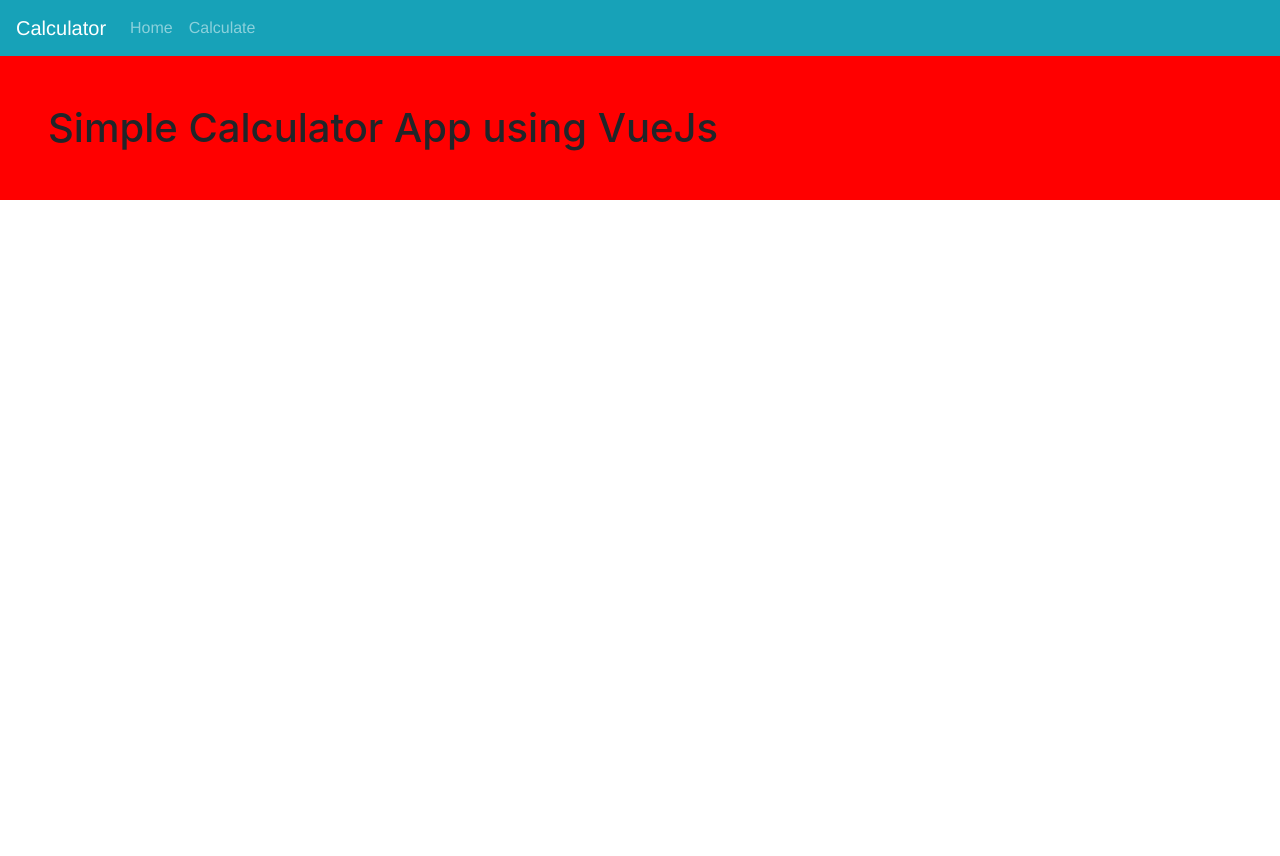
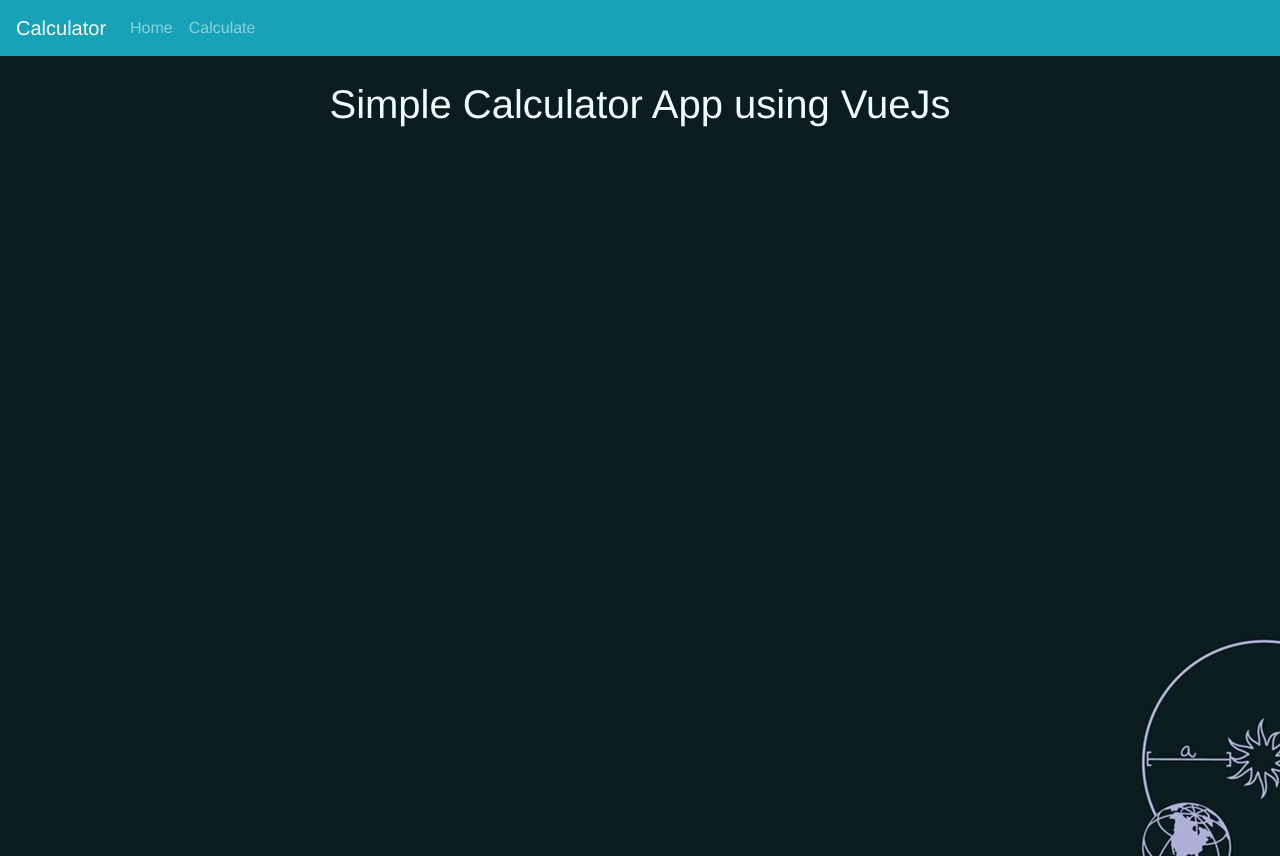
Before and after one commit to Firzan97/calculator, a Vue app: page /home in a window 1280 px wide. Before the commit the page ends 800 px from the top, so only its background shows below. Built offline with nearby package versions, Linux system fonts and the light colour scheme.

Commit message:
adding wallpaper to home

```diff
--- a/src/views/Home.vue
+++ b/src/views/Home.vue
@@ -1,10 +1,6 @@
 <template>
-  <div class="background">
-    <body>
-      <div class="menu">
-        <h1 class="p-5">Simple Calculator App using VueJs</h1>
-      </div>
-    </body>
+  <div class="homebody p-4">
+    <h1>Simple Calculator App using VueJs</h1>
   </div>
 </template>
 
@@ -15,9 +11,9 @@
 </script>
 
 <style scoped>
-.home-body {
-}
-body {
-  background-color: red;
+.homebody {
+  background-image: url("../assets/images/wallpaper.jpg");
+  height: 100vh;
+  color: azure;
 }
 </style>
```
